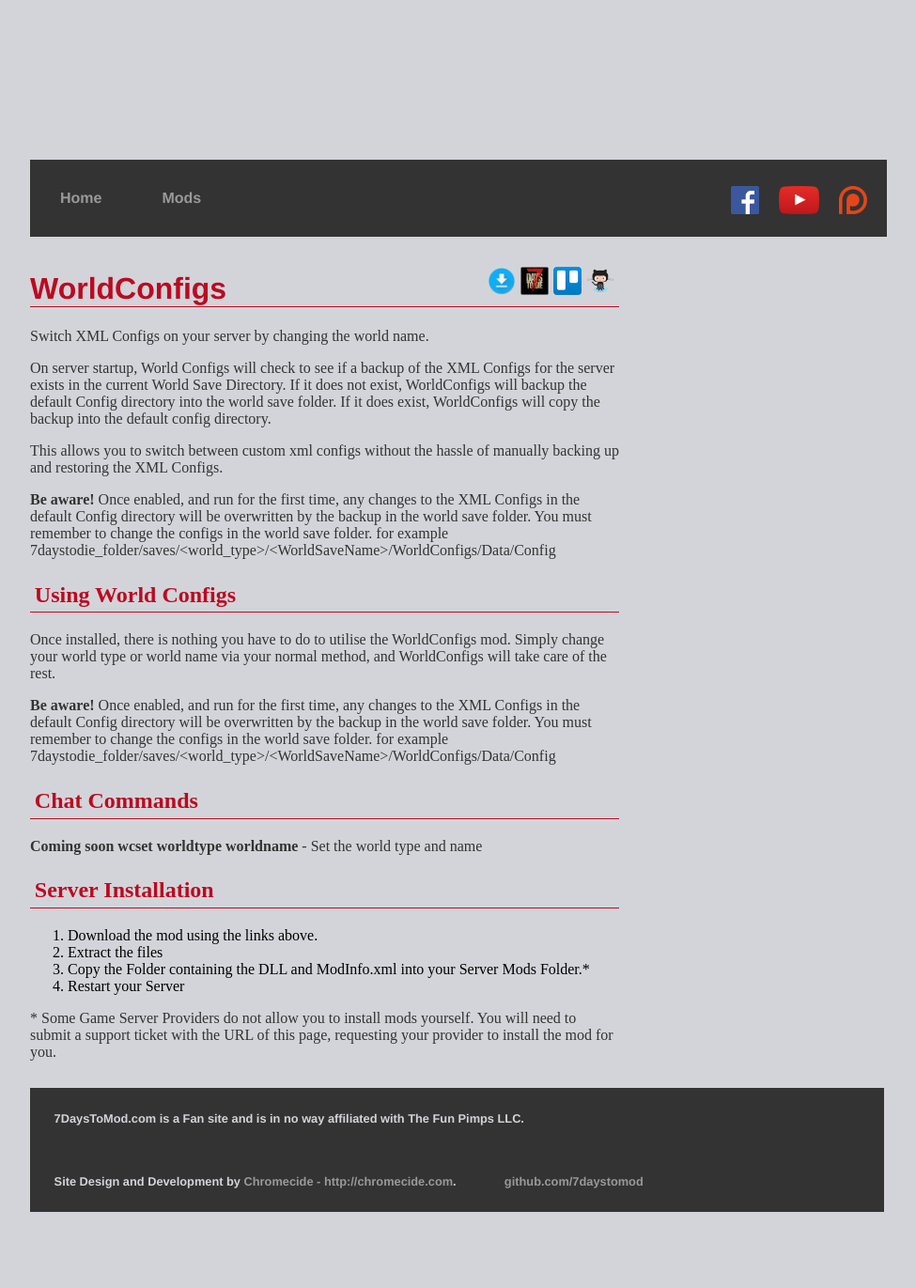
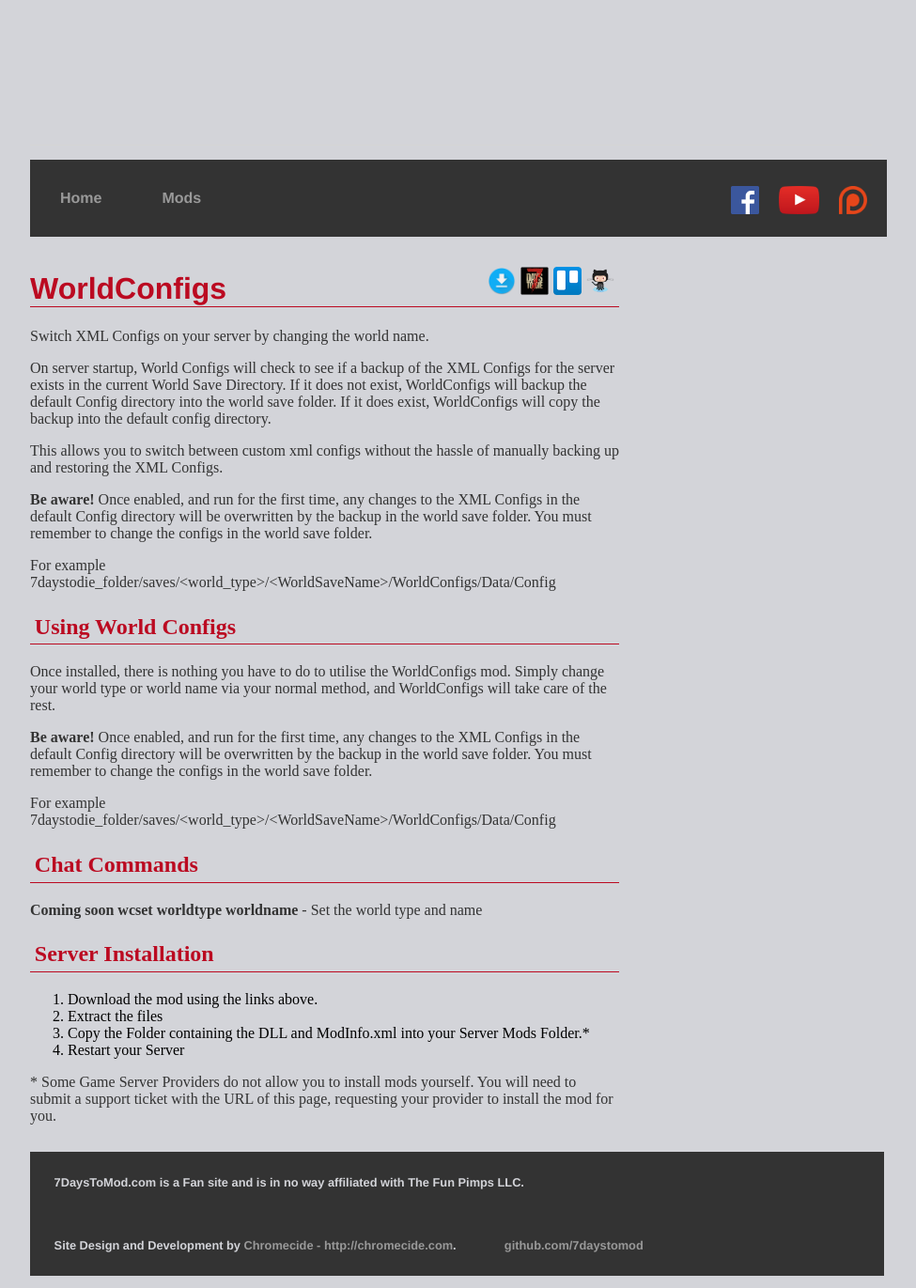
Before and after one commit to 7DaysToMod/7daystomod.github.io, a Jekyll site: the page built from mods/WorldConfigs/index.md, in a window 1280 px wide. Shown: the whole page at 94% size, without its empty margins (160-1135 px from the left). Built offline with Jekyll 4.4.1, drawn with Linux system fonts in a browser that asks for light colours; before the commit the page ends 1303 px from its top, so only the background shows below that.

Commit message:
formatting issue

```diff
--- a/mods/WorldConfigs/index.md
+++ b/mods/WorldConfigs/index.md
@@ -34,13 +34,17 @@ On server startup, World Configs will check to see if a backup of the XML Config
 
 This allows you to switch between custom xml configs without the hassle of manually backing up and restoring the XML Configs.
 
-__Be aware!__  Once enabled, and run for the first time, any changes to the XML Configs in the default Config directory will be overwritten by the backup in the world save folder.  You must remember to change the configs in the world save folder. for example 7daystodie_folder/saves/&lt;world_type&gt;/&lt;WorldSaveName&gt;/WorldConfigs/Data/Config
+__Be aware!__  Once enabled, and run for the first time, any changes to the XML Configs in the default Config directory will be overwritten by the backup in the world save folder.  You must remember to change the configs in the world save folder.
+
+For example 7daystodie_folder/saves/&lt;world_type&gt;/&lt;WorldSaveName&gt;/WorldConfigs/Data/Config
 
 ## Using World Configs
 
 Once installed, there is nothing you have to do to utilise the WorldConfigs mod.  Simply change your world type or world name via your normal method, and WorldConfigs will take care of the rest.
 
-__Be aware!__  Once enabled, and run for the first time, any changes to the XML Configs in the default Config directory will be overwritten by the backup in the world save folder.  You must remember to change the configs in the world save folder. for example 7daystodie_folder/saves/&lt;world_type&gt;/&lt;WorldSaveName&gt;/WorldConfigs/Data/Config
+__Be aware!__  Once enabled, and run for the first time, any changes to the XML Configs in the default Config directory will be overwritten by the backup in the world save folder.  You must remember to change the configs in the world save folder.
+
+For example 7daystodie_folder/saves/&lt;world_type&gt;/&lt;WorldSaveName&gt;/WorldConfigs/Data/Config
 
 
 ## Chat Commands
```
